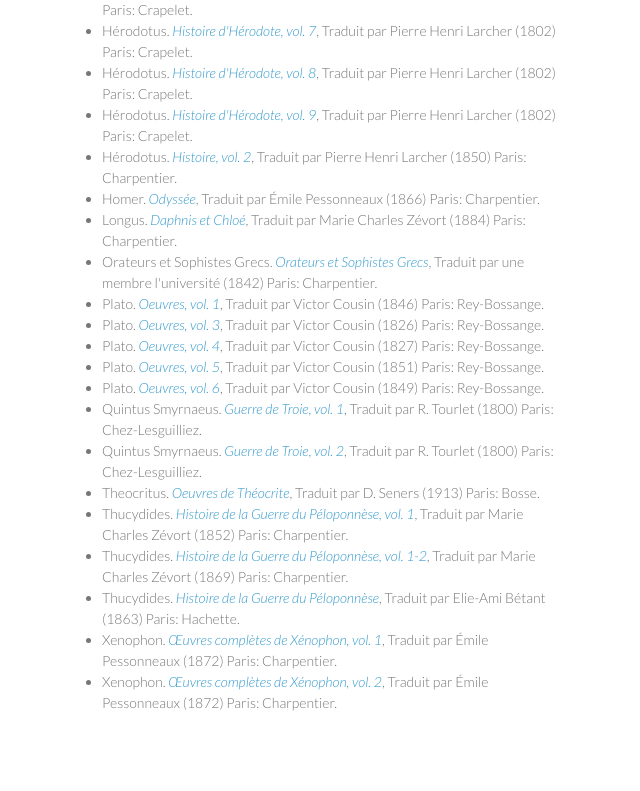
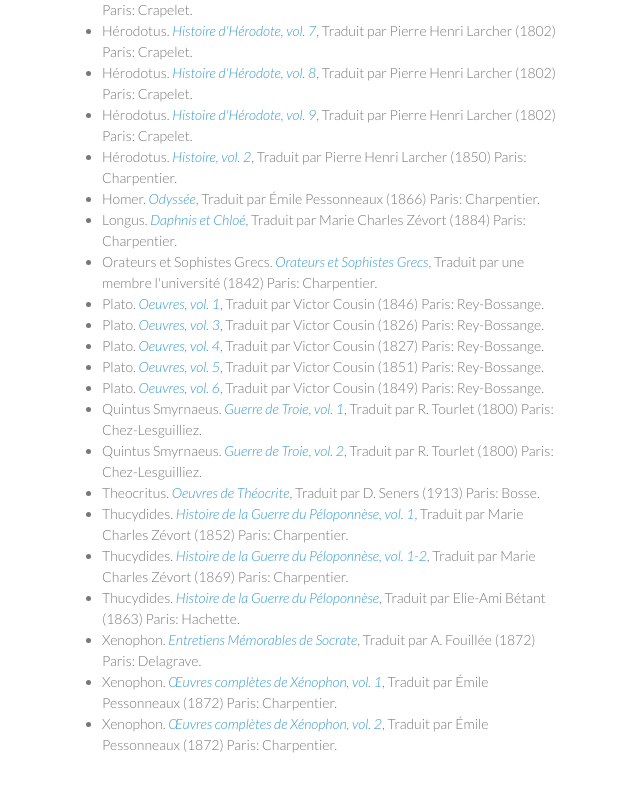
Before and after one commit to OpenGreekAndLatin/french_trans-dev, a plain HTML site: page index.html in a window 1280 px wide. Shown: the part 1361-2152 px from the top of the page, without its empty margins (508-1148 px from the left). Drawn offline with Linux system fonts and the light colour scheme.

```diff
--- a/index.html
+++ b/index.html
@@ -91,6 +91,7 @@
 <li>Thucydides. <em><a href="https://github.com/OpenGreekAndLatin/french_trans-dev/blob/master/thucydides_1_1852.xml">Histoire de la Guerre du Péloponnèse, vol. 1</a></em>, Traduit par Marie Charles Zévort (1852) Paris: Charpentier.</li>
 <li>Thucydides. <em><a href="https://github.com/OpenGreekAndLatin/french_trans-dev/blob/master/thucydides_1_1869.xml">Histoire de la Guerre du Péloponnèse, vol. 1-2</a></em>, Traduit par Marie Charles Zévort (1869) Paris: Charpentier.</li>
 <li>Thucydides. <em><a href="https://github.com/OpenGreekAndLatin/french_trans-dev/blob/master/thucydides_1863.xml">Histoire de la Guerre du Péloponnèse</a></em>, Traduit par Elie-Ami Bétant (1863) Paris: Hachette.</li>
+<li>Xenophon. <em><a href="https://github.com/OpenGreekAndLatin/french_trans-dev/blob/master/xenophon_1872.xml">Entretiens Mémorables de Socrate</a></em>, Traduit par A. Fouillée (1872) Paris: Delagrave.</li>
 <li>Xenophon. <em><a href="https://github.com/OpenGreekAndLatin/french_trans-dev/blob/master/xenophon_1_1872.xml">Œuvres complètes de Xénophon, vol. 1</a></em>, Traduit par Émile Pessonneaux (1872) Paris: Charpentier.</li>
 <li>Xenophon. <em><a href="https://github.com/OpenGreekAndLatin/french_trans-dev/blob/master/xenophon_2_1872.xml">Œuvres complètes de Xénophon, vol. 2</a></em>, Traduit par Émile Pessonneaux (1872) Paris: Charpentier.</li>
 </ul>
```
Also changed, not shown: params.json (+1 -1 lines).
